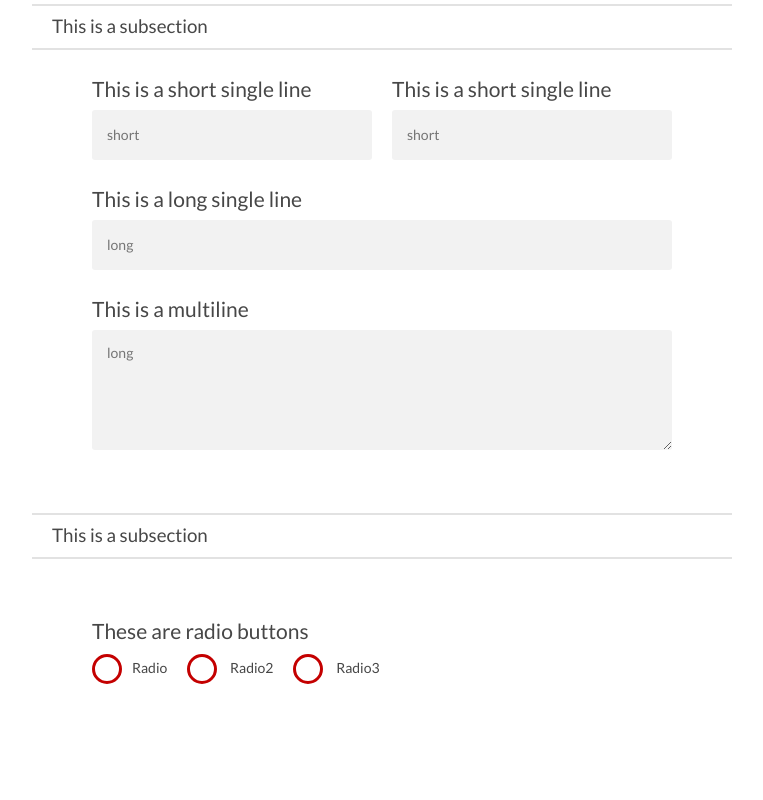
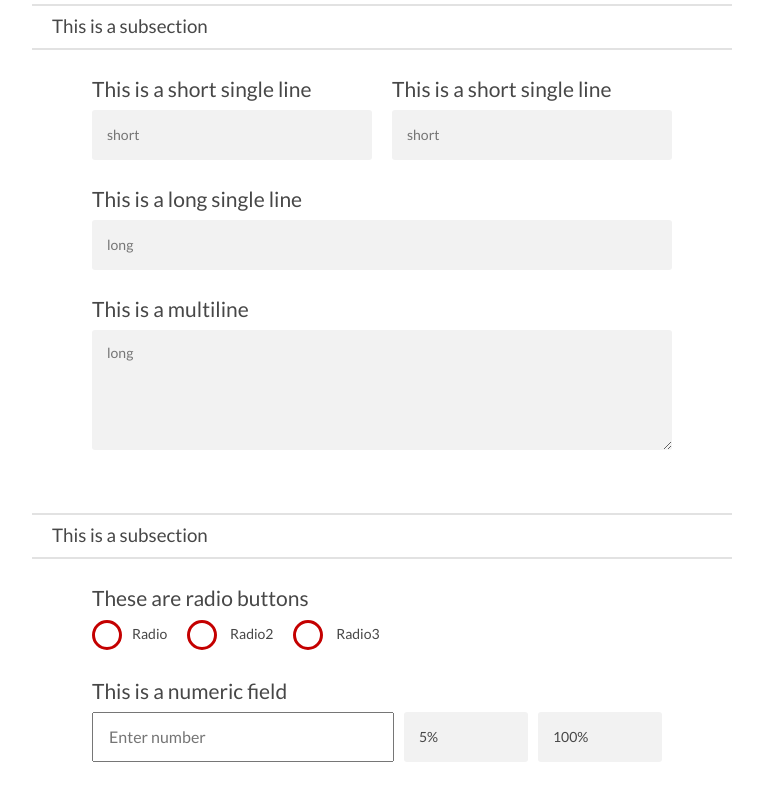
Before and after one commit to KNLopez/z001, a React (Create React App) app: page / in a window 1280 px wide. Shown: the part 226-1026 px from the top of the page, without its empty margins (248-1011 px from the left). Before the commit the page ends 962 px from the top, so only its background shows below. Built offline with nearby package versions, Linux system fonts and the light colour scheme.

Commit message:
radio and numeric

```diff
--- a/src/ui/components/basic/BasicFields.module.css
+++ b/src/ui/components/basic/BasicFields.module.css
@@ -8,7 +8,7 @@
   float: left;
 }
 
-input[type="text"] {
+input[type="text"], input[type="number"] {
   width: 100%;
   height: 50px;
   margin-bottom: 20px;
@@ -31,18 +31,19 @@ input[type="text"], textarea {
 
 /* Radio */
 .radioContainer {
-  margin-bottom: 20px;
+  margin-bottom: 15px;
   padding: 0 0 20px;
 }
 
 .radioContainer h3{
   font-size: 21px;
-  margin-bottom: 15px;
+  position: absolute;
+  top: -13px;
 }
 
 .radioContainer label {
   position: relative;
-  top: 0;
+  top: 5px;
   margin-right: 20px;
   padding-left: 40px;
   text-transform: capitalize;
@@ -80,3 +81,30 @@ input[type="text"], textarea {
 	height: 16px;
 	border-radius: 50%;
 }
+
+/* numeric */
+.numericField {
+  display: flex;
+}
+
+.numericField input[type="number"] {
+  flex: 1;
+}
+
+.numericField .tolerance {
+  flex: 1;
+  display: flex;
+  padding: 0 5px;
+}
+
+.numericField .tolerance input[type="text"] {
+  flex: 1;
+  margin: 0 5px;
+}
+
+/* error */
+.formError {
+  position: absolute;
+  bottom: 0;
+  color: red;
+}
--- a/src/ui/components/basic/Numeric.tsx
+++ b/src/ui/components/basic/Numeric.tsx
@@ -1,24 +1,57 @@
-import React, { Fragment } from "react";
+import React, { Fragment, useEffect, useState } from "react";
+import styles from "./BasicFields.module.css";
 
 interface NumericProps {
   title: string;
+  placeholder?: string;
   tolerance: boolean;
   toleranceType: string;
-  min?: string;
-  max?: string;
+  min?: number;
+  max?: number;
 }
 
 const Numeric: React.FunctionComponent<NumericProps>  = ({
-  title, tolerance, toleranceType, min, max,
+  title, tolerance, placeholder, toleranceType, min, max,
 }) => {
 
+  const [value, setValue] = useState<number>(0);
+  const [error, setError] = useState<string>("");
+
+  useEffect(() => {
+    if (!(value < (max ? max : Math.max ) && value > (min ? min : Math.min )) && value) {
+      setError(`${value || 0} is beyond threshold`);
+    } else {
+      setError("");
+    }
+  }, [value, error, max, min]);
+
+  const handleChange = (e: React.ChangeEvent<HTMLInputElement>) => {
+    const newValue = parseFloat(e.target.value);
+    setValue(newValue);
+  };
+
+  const ToleranceSign = toleranceType === "percent" ? "%" : "";
+
+  const ToleranceDiv = (
+    <div className={styles.tolerance}>
+      <input type="text" defaultValue={(min || 0) + ToleranceSign} disabled={true}/>
+      <input type="text" defaultValue={(max || 0) + ToleranceSign} disabled={true}/>
+    </div>
+  );
+
   const NumberField = (
-    <div>
-      <input type="number" name={title} />
-      <div className="tolerance">
-        <input type="text" value={min} />
-        <input type="text" value={max} />
-      </div>
+    <div className={styles.numericField}>
+      <label>{title}</label>
+      <input
+        onChange={handleChange}
+        type="number"
+        name={title}
+        placeholder={placeholder}
+        min={min || undefined}
+        max={max || undefined}
+      />
+      {tolerance ? ToleranceDiv : null}
+      {error ? <span className={styles.formError}>{error}</span> : null}
     </div>
   );
 
--- a/src/ui/components/basic/Radio.tsx
+++ b/src/ui/components/basic/Radio.tsx
@@ -1,4 +1,4 @@
-import React, {Fragment} from "react";
+import React from "react";
 import styles from "./BasicFields.module.css";
 
 interface RadioProps {
@@ -10,8 +10,8 @@ const RadioField: React.FunctionComponent<RadioProps> = ({
   title, options,
 }) => {
 
-  const radio = options.map((option) => (
-    <label> {option}
+  const radio = options.map((option, i) => (
+    <label key={i}> {option}
       <input type="radio" name={title} value={option} />
       <span className={styles.customRadio}/>
     </label>
@@ -20,7 +20,9 @@ const RadioField: React.FunctionComponent<RadioProps> = ({
   return (
     <div className={styles.radioContainer}>
       <h3 className={styles.radioTitle}>{title}</h3>
-      {radio}
+      <div className={styles.radioGroup} >
+        {radio}
+      </div>
     </div>
   );
 };
--- a/src/ui/formBuilder/FormEditor.presenter.tsx
+++ b/src/ui/formBuilder/FormEditor.presenter.tsx
@@ -69,10 +69,22 @@ const FormEditorPresenter = () => {
         options: ["radio", "radio2", "radio3"]
       }
     },
+    {
+      type: 'numeric',
+      config: {
+        colWidth: "col-12",
+        title: "This is a numeric field",
+        placeholder: "Enter number",
+        tolerance: true,
+        toleranceType: "percent",
+        min: 5,
+        max: 100,
+      }
+    },
   ];
 
-  const Forms  = formProps.map(({type, config}) => {
-     return <FormFieldEditor type={type} config={config} />
+  const Forms  = formProps.map(({type, config}, i) => {
+     return <FormFieldEditor key={i} type={type} config={config} />
   });
 
   return (
--- a/src/ui/formBuilder/FormFieldEditor.tsx
+++ b/src/ui/formBuilder/FormFieldEditor.tsx
@@ -17,8 +17,8 @@ interface FormFieldProps {
     options?: any[];
     tolerance?: boolean;
     toleranceType?: string;
-    max?: string;
-    min?: string;
+    max?: number;
+    min?: number;
   };
 }
 
@@ -59,6 +59,7 @@ const FormFieldEditor: React.FunctionComponent<FormFieldProps> = ({
       formField = (
         <Numeric
           title={config.title}
+          placeholder={config.placeholder || ""}
           tolerance={config.tolerance || false}
           toleranceType={config.toleranceType || ""}
           min={config.min}
```
